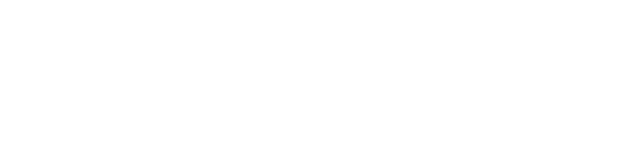
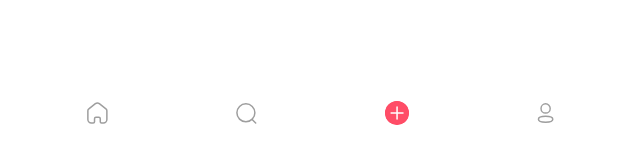
Before and after one commit to sidahmed2306/PicPost, a React (Create React App) app in the folder client/: page /upload in a window 1280 px wide. Shown: the part 640-797 px from the top of the page, without its empty margins (319-959 px from the left). Built offline with nearby package versions, Linux system fonts and the light colour scheme.

Commit message:
feat: implement navbar and minor style changes @UploadPage

```diff
--- a/client/src/pages/Profile/ProfilePage.js
+++ b/client/src/pages/Profile/ProfilePage.js
@@ -1,4 +1,3 @@
-import "./ProfilePage.css";
 import React, { useEffect, useState } from "react";
 import Navbar from "../../components/Navbar/Navbar";
 import miniLogo from "../../assets/img/miniLogo.svg";
@@ -7,6 +6,8 @@
 import showMore from "../../assets/img/showMore.svg";
 import { Link } from "react-router-dom";
 import editProfile from "../../assets/img/editProfile.svg";
+import "./ProfilePage.css";
+
 
 export default function ProfilePage({ token }) {
     const [postImg, setPostImg] = useState();
--- a/client/src/pages/Upload/Upload.js
+++ b/client/src/pages/Upload/Upload.js
@@ -45,8 +45,9 @@
         name={"postPicture"}
         className="uploadGallery"
       />
-      <textarea value={caption} onChange={handleCaptionChange} className="caption"/>
+      <textarea value={caption} onChange={handleCaptionChange} className="caption" />
       <button onClick={upload} className="uploadButton">Upload</button>
+      <Navbar page={"upload"} />
     </div>
   );
 }
```
